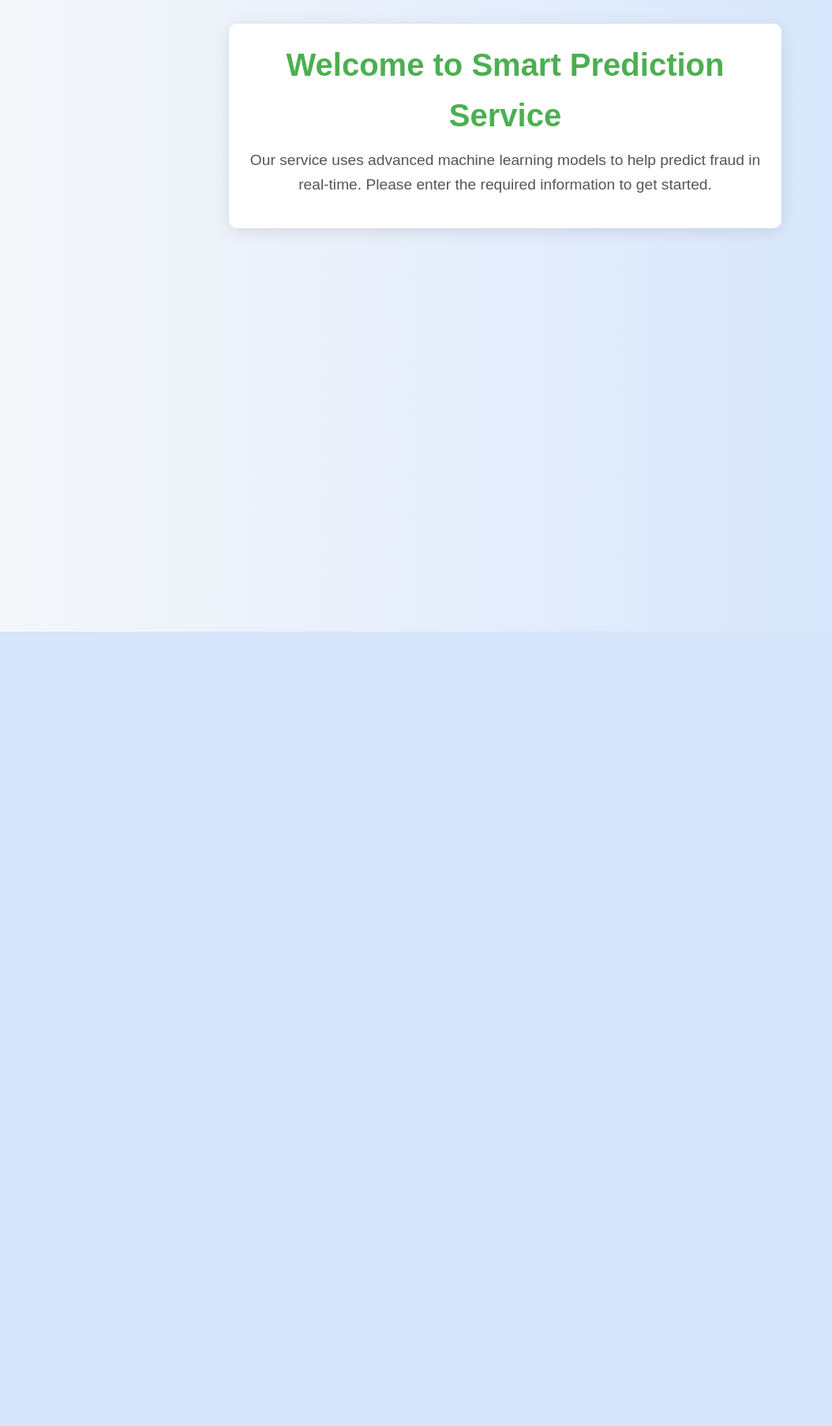
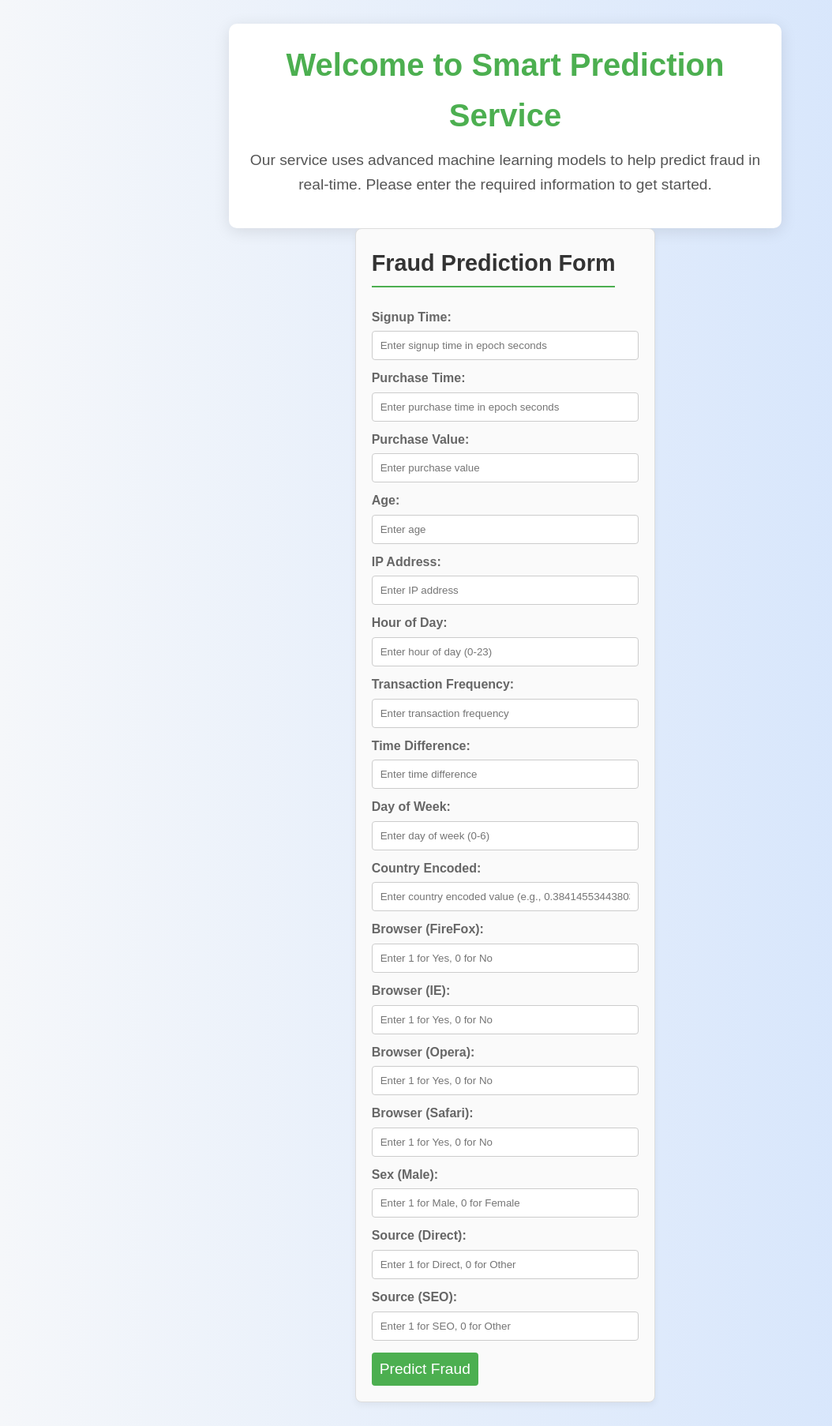
Before and after one commit to Endekalu777/Enhanced-Fraud-Detection-for-E-commerce-and-Banking-Transactions, a Flask app: template flask_model_api/templates/index.html in a window 1280 px wide. Shown: the whole page at 79% size, without its empty margins (0-1054 px from the left). Before the commit the page ends 800 px from the top, so only its background shows below. Run offline with Flask 3, Linux system fonts and the light colour scheme; the template is opened without the code that fills it, so the values that code supplies are empty; parts of the project's set-up code (start-up, migrations or seed data) failed here and were passed over.

Commit message:
feat: Add fraud prediction form
- Create form structure with all required fields
- Implement form styling
- Add input validations
- Set up form submission endpoint

```diff
--- a/flask_model_api/templates/index.html
+++ b/flask_model_api/templates/index.html
@@ -144,5 +144,63 @@
             <p>Our service uses advanced machine learning models to help predict fraud in real-time. Please enter the required information to get started.</p>
         </div>
     </div>
+
+    <!-- Fraud Prediction Form -->
+    <form action="/predict/fraud" method="post">
+        <h2>Fraud Prediction Form</h2>
+        <label for="signup_time">Signup Time:</label>
+        <input type="text" name="signup_time" required placeholder="Enter signup time in epoch seconds">
+
+        <label for="purchase_time">Purchase Time:</label>
+        <input type="text" name="purchase_time" required placeholder="Enter purchase time in epoch seconds">
+
+        <label for="purchase_value">Purchase Value:</label>
+        <input type="text" name="purchase_value" required placeholder="Enter purchase value">
+
+        <label for="age">Age:</label>
+        <input type="text" name="age" required placeholder="Enter age">
+
+        <label for="ip_address">IP Address:</label>
+        <input type="text" name="ip_address" required placeholder="Enter IP address">
+
+        <label for="hour_of_day">Hour of Day:</label>
+        <input type="text" name="hour_of_day" required placeholder="Enter hour of day (0-23)">
+
+        <label for="transaction_frequency">Transaction Frequency:</label>
+        <input type="text" name="transaction_frequency" required placeholder="Enter transaction frequency">
+
+        <label for="time_diff">Time Difference:</label>
+        <input type="text" name="time_diff" required placeholder="Enter time difference">
+
+        <label for="day_of_week">Day of Week:</label>
+        <input type="text" name="day_of_week" required placeholder="Enter day of week (0-6)">
+
+        <label for="country_encoded">Country Encoded:</label>
+        <input type="text" name="country_encoded" required placeholder="Enter country encoded value (e.g., 0.3841455344380327)">
+
+        <!-- Browser Fields -->
+        <label for="browser_FireFox">Browser (FireFox):</label>
+        <input type="text" name="browser_FireFox" required placeholder="Enter 1 for Yes, 0 for No">
+
+        <label for="browser_IE">Browser (IE):</label>
+        <input type="text" name="browser_IE" required placeholder="Enter 1 for Yes, 0 for No">
+
+        <label for="browser_Opera">Browser (Opera):</label>
+        <input type="text" name="browser_Opera" required placeholder="Enter 1 for Yes, 0 for No">
+
+        <label for="browser_Safari">Browser (Safari):</label>
+        <input type="text" name="browser_Safari" required placeholder="Enter 1 for Yes, 0 for No">
+
+        <label for="sex_M">Sex (Male):</label>
+        <input type="text" name="sex_M" required placeholder="Enter 1 for Male, 0 for Female">
+
+        <label for="source_Direct">Source (Direct):</label>
+        <input type="text" name="source_Direct" required placeholder="Enter 1 for Direct, 0 for Other">
+
+        <label for="source_SEO">Source (SEO):</label>
+        <input type="text" name="source_SEO" required placeholder="Enter 1 for SEO, 0 for Other">
+
+        <button type="submit">Predict Fraud</button>
+    </form>
 </body>
 </html>
```
